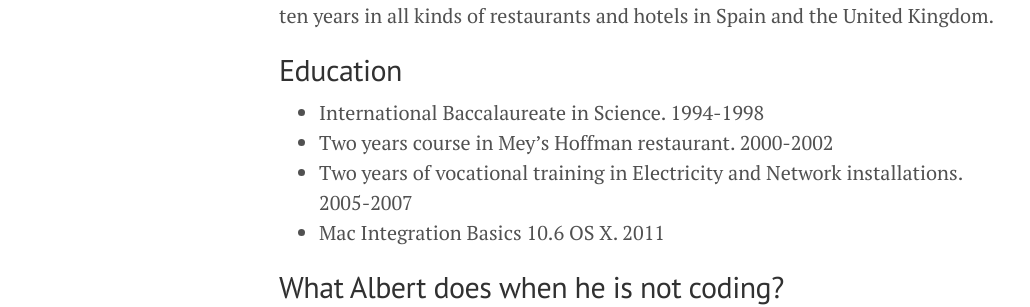
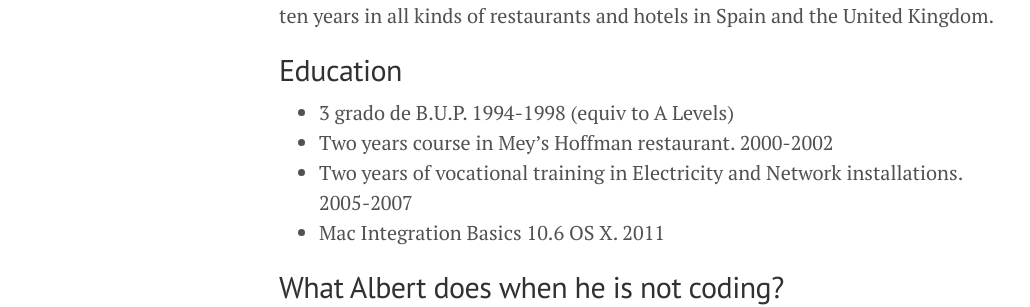
Before and after one commit to byverdu/byverdu.github.io, a Jekyll site: the page built from curriculum.md, in a window 1280 px wide and 900 px high, scrolled down 2059 px. Shown: the part 474-781 px from the top of the window, without its empty margins (1-1031 px from the left). Built offline with Jekyll 4.4.1, drawn with Linux system fonts in a browser that asks for light colours; nearby versions of some CDN libraries; Markdown is read by kramdown in place of the engine named in the settings.

Commit message:
update curriculum file

```diff
--- a/curriculum.md
+++ b/curriculum.md
@@ -126,7 +126,7 @@ Before attending Makers Academy I had been working as a Chef for more than ten y
 
 ## Education
 
-- International Baccalaureate in Science. 1994-1998
+- 3 grado de B.U.P. 1994-1998 (equiv to A Levels)
 - Two years course in Mey's Hoffman restaurant. 2000-2002
 - Two years of vocational training in Electricity and Network installations. 2005-2007
 - Mac Integration Basics 10.6 OS X.  2011
```
